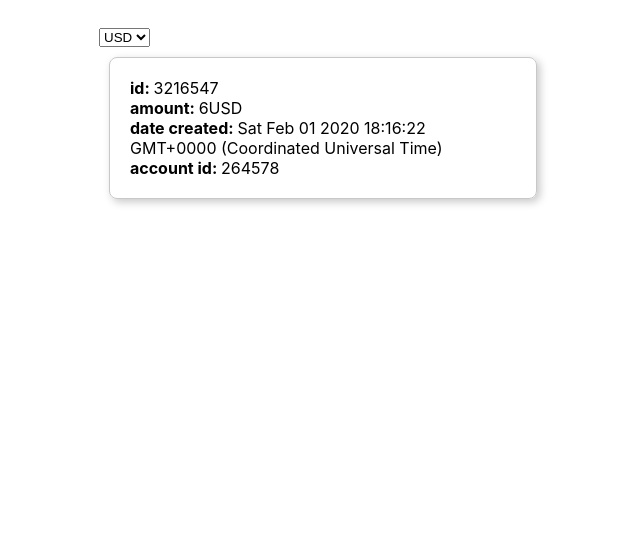
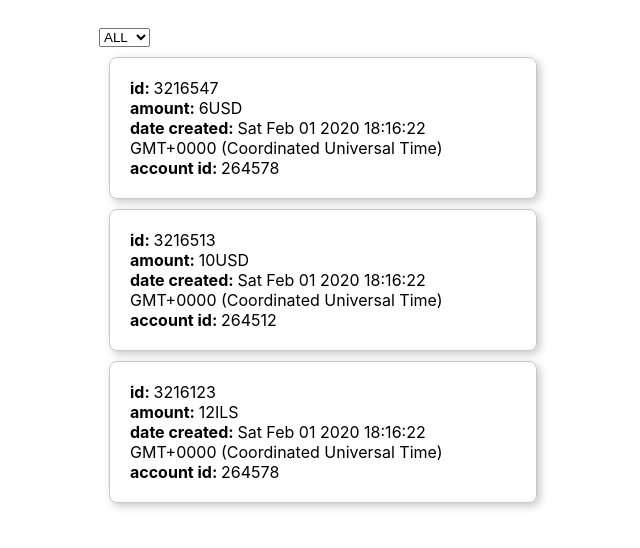
Before and after one commit to guygolanIL/ReactLabBluesnap, a React (Create React App) app in the folder react-tutorial-code/: page / in a window 1280 px wide. Shown: the top 548 px of the page, without its empty margins (317-957 px from the left). Built offline with nearby package versions, Linux system fonts and the light colour scheme.

Commit message:
improvment

```diff
--- a/react-tutorial-code/src/components/InvoicesCurrencyFilter.js
+++ b/react-tutorial-code/src/components/InvoicesCurrencyFilter.js
@@ -7,6 +7,7 @@ export const InvoicesCurrencyFilter = props => (
                 props.onSelected(e.target.value);
             }}
         >
+            <option value="">ALL</option>
             <option value="USD">USD</option>
             <option value="ILS">ILS</option>
             <option value="EUR">EUR</option>
--- a/react-tutorial-code/src/components/InvoicesList.js
+++ b/react-tutorial-code/src/components/InvoicesList.js
@@ -1,17 +1,23 @@
 import React from "react";
 import "./InvoicesList.css";
 import InvoiceCard from "./InvoiceCard";
-import {InvoicesCurrencyFilter } from "./InvoicesCurrencyFilter";
+import { InvoicesCurrencyFilter } from "./InvoicesCurrencyFilter";
 
 class InvoicesList extends React.Component {
     state = {
-        currency: "USD",
-        invoices:
-            [
+        currency: "",
+        invoices: [
             {
                 id: "3216547",
                 accountId: "264578",
                 amount: 6,
+                currency: "USD",
+                dateCreated: new Date()
+            },
+            {
+                id: "3216513",
+                accountId: "264512",
+                amount: 10,
                 currency: "USD",
                 dateCreated: new Date()
             },
@@ -23,14 +29,18 @@ class InvoicesList extends React.Component {
                 dateCreated: new Date()
             }
         ]
-
     };
 
     render() {
-        const filteredInvoices = (
-            this.state.invoices
-            .filter(invoice => invoice.currency === this.state.currency)
-            .map(invoice => (
+        let filteredInvoices = this.state.invoices;
+
+        if (this.state.currency) {
+            filteredInvoices = filteredInvoices.filter(
+                invoice => invoice.currency === this.state.currency
+            );
+        }
+
+        filteredInvoices = filteredInvoices.map(invoice => (
             <InvoiceCard
                 key={invoice.id}
                 id={invoice.id}
@@ -39,14 +49,13 @@ class InvoicesList extends React.Component {
                 currency={invoice.currency}
                 dateCreated={invoice.dateCreated.toString()}
             />
-            ))
-        );
+        ));
 
         return (
             <div className="InvoicesList">
                 <InvoicesCurrencyFilter
-                    onSelected={(currency) => {
-                        this.setState({ currency: currency })
+                    onSelected={currency => {
+                        this.setState({ currency: currency });
                     }}
                 />
                 {filteredInvoices}
```
Lines whose indentation alone changed are shown as unchanged.
